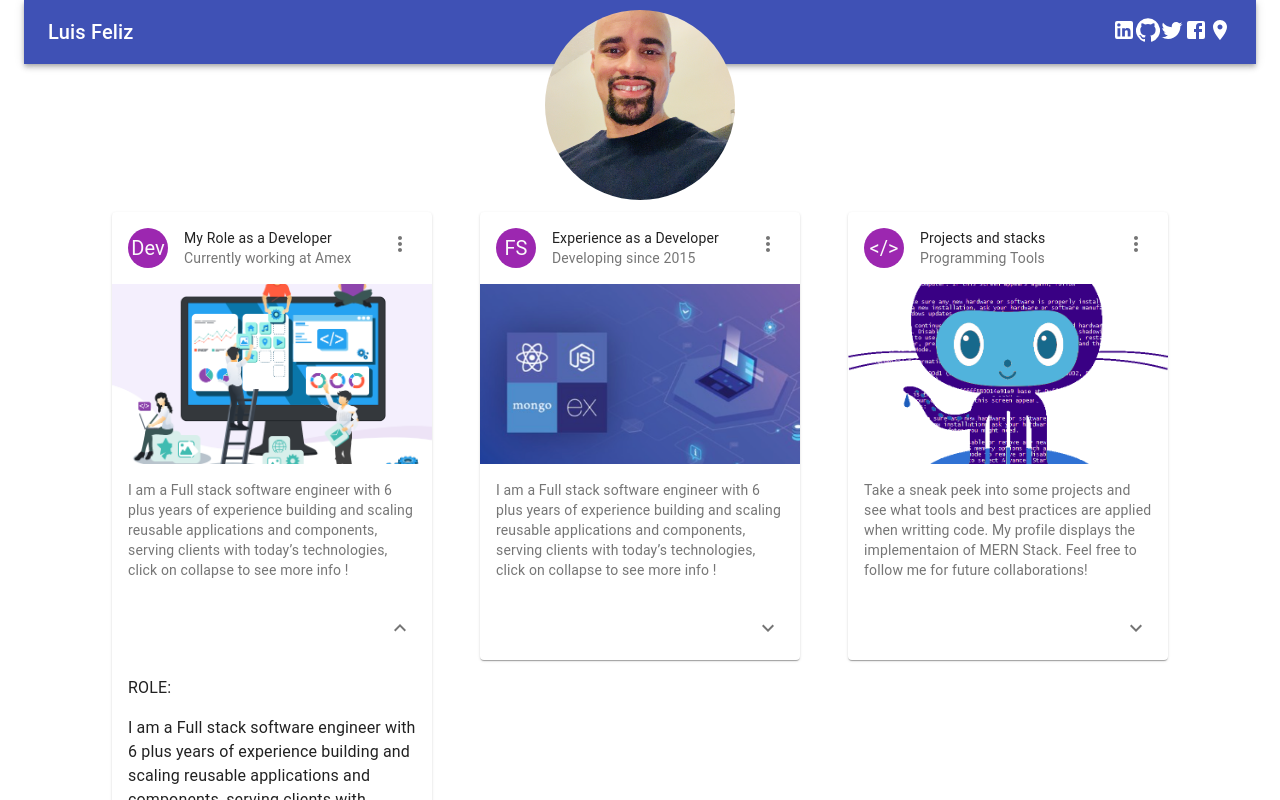
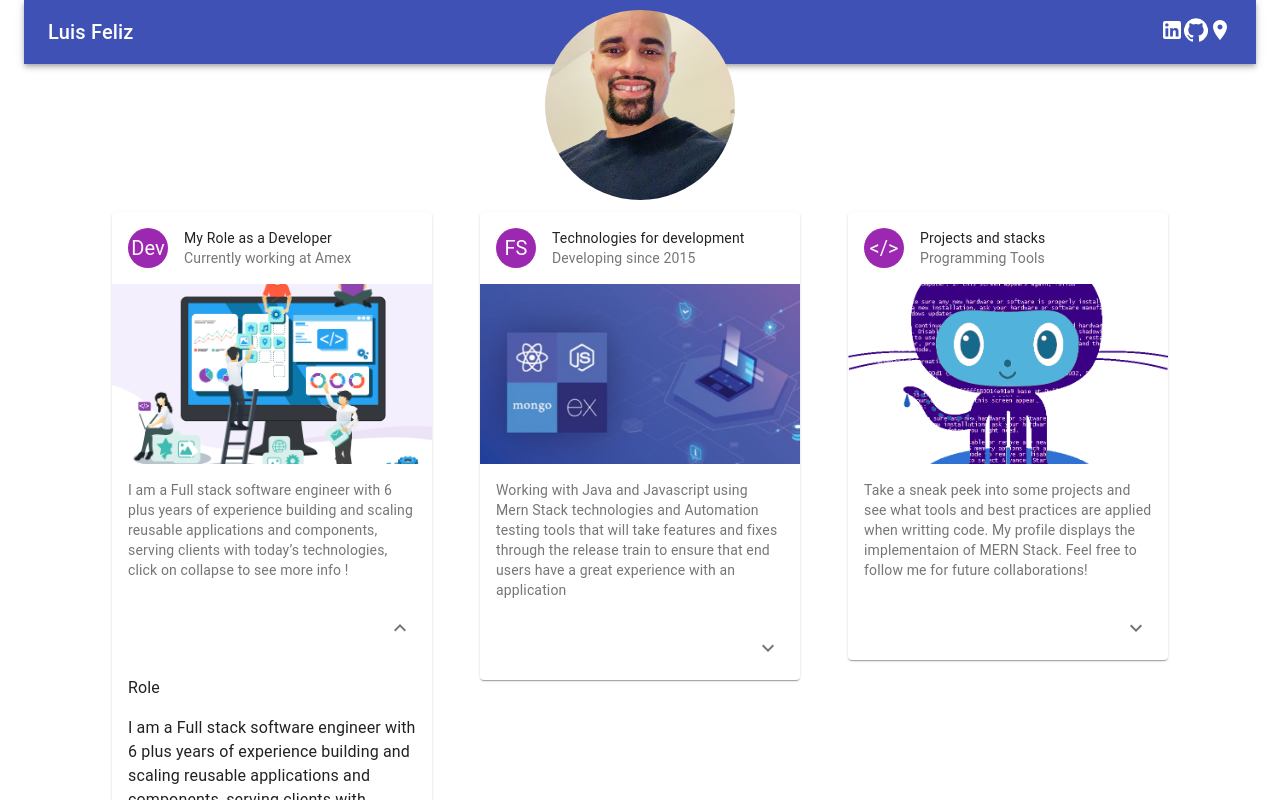
Before and after one commit to Luisfeliz3/dev-eng-portfolio, a React (Create React App) app: page / in a window 1280 px wide. Both pictures are taken after a click on the button 400 px from the left and 628 px from the top of the page. Shown: the top 800 px of the page. Built offline with nearby package versions, Linux system fonts and the light colour scheme.

Commit message:
chore(draft):updates a draft

```diff
--- a/src/components/Appbar/AppBar.js
+++ b/src/components/Appbar/AppBar.js
@@ -3,19 +3,10 @@
 import AppBar from '@material-ui/core/AppBar';
 import Toolbar from '@material-ui/core/Toolbar';
 import Typography from '@material-ui/core/Typography';
-import IconButton from '@material-ui/core/IconButton';
-import MenuIcon from '@material-ui/icons/Menu';
-import AccountCircle from '@material-ui/icons/AccountCircle';
-import Switch from '@material-ui/core/Switch';
-import FormControlLabel from '@material-ui/core/FormControlLabel';
-import FormGroup from '@material-ui/core/FormGroup';
-import MenuItem from '@material-ui/core/MenuItem';
 import Menu from '@material-ui/core/Menu';
 import GitHub from "@material-ui/icons/GitHub";
 import LinkedIn from "@material-ui/icons/LinkedIn";
 import LocationOnIcon from "@material-ui/icons/LocationOn";
-import Facebook from "@material-ui/icons/Facebook";
-import Twitter from "@material-ui/icons/Twitter";
 const useStyles = makeStyles((theme) => ({
   root: {
     flexGrow: 1,
@@ -46,6 +37,8 @@
     setAnchorEl(null);
   };
 
+
+
   return (
     <div className={classes.root}>
 
@@ -56,11 +49,9 @@
           </Typography>
           {auth && (
             <div>
-             <LinkedIn/>
-             <GitHub/>
-             <Twitter/>
-             <Facebook/>
-             <LocationOnIcon/>
+             <LinkedIn  target="_blank" onClick={event =>  window.location.href='https://www.linkedin.com/in/luis-feliz-465b14192/'}/>
+             <GitHub onClick={event =>  window.location.href='https://github.com/Luisfeliz3'}/>
+             <LocationOnIcon onClick={event =>  window.location.href='https://tinyurl.com/3cdt6mt5'}/>
               <Menu
                 id="menu-appbar"
                 anchorEl={anchorEl}
@@ -76,8 +67,6 @@
                 open={open}
                 onClose={handleClose}
               >
-                <MenuItem onClick={handleClose}>Profile</MenuItem>
-                <MenuItem onClick={handleClose}>My account</MenuItem>
               </Menu>
             </div>
           )}
--- a/src/components/Card/Card.js
+++ b/src/components/Card/Card.js
@@ -19,16 +19,10 @@
     }
   }));
 
-
-
   export default function Card() {
     const classes = useStyles();
-
     const [data, setData] = useState(cards)
-
     useEffect(() => {
-      console.log(data.cards);
-      // setData(data)
     }, [data])
     return (
       <div className={classes.root}>
--- a/src/components/CardContext/CardContext.js
+++ b/src/components/CardContext/CardContext.js
@@ -1,21 +1,19 @@
-import React from 'react';
-import { makeStyles } from '@material-ui/core/styles';
-import clsx from 'clsx';
-import Card from '@material-ui/core/Card';
-import CardHeader from '@material-ui/core/CardHeader';
-import CardMedia from '@material-ui/core/CardMedia';
-import CardContent from '@material-ui/core/CardContent';
-import CardActions from '@material-ui/core/CardActions';
-import Collapse from '@material-ui/core/Collapse';
-import Avatar from '@material-ui/core/Avatar';
-import IconButton from '@material-ui/core/IconButton';
-import Typography from '@material-ui/core/Typography';
-import { purple } from '@material-ui/core/colors';
-import FavoriteIcon from '@material-ui/icons/Favorite';
-import ShareIcon from '@material-ui/icons/Share';
-import ExpandMoreIcon from '@material-ui/icons/ExpandMore';
-import MoreVertIcon from '@material-ui/icons/MoreVert';
-
+import React from "react";
+import { makeStyles } from "@material-ui/core/styles";
+import clsx from "clsx";
+import Card from "@material-ui/core/Card";
+import Button from "@material-ui/core/Button";
+import CardHeader from "@material-ui/core/CardHeader";
+import CardMedia from "@material-ui/core/CardMedia";
+import CardContent from "@material-ui/core/CardContent";
+import CardActions from "@material-ui/core/CardActions";
+import Collapse from "@material-ui/core/Collapse";
+import Avatar from "@material-ui/core/Avatar";
+import IconButton from "@material-ui/core/IconButton";
+import Typography from "@material-ui/core/Typography";
+import { purple } from "@material-ui/core/colors";
+import ExpandMoreIcon from "@material-ui/icons/ExpandMore";
+import MoreVertIcon from "@material-ui/icons/MoreVert";
 
 const useStyles = makeStyles((theme) => ({
   root: {
@@ -23,25 +21,41 @@
   },
   media: {
     height: 0,
-    paddingTop: '56.25%', // 16:9
+    paddingTop: "56.25%", // 16:9
   },
   expand: {
-    transform: 'rotate(0deg)',
-    marginLeft: 'auto',
-    transition: theme.transitions.create('transform', {
+    transform: "rotate(0deg)",
+    marginLeft: "auto",
+    transition: theme.transitions.create("transform", {
       duration: theme.transitions.duration.shortest,
     }),
   },
   expandOpen: {
-    transform: 'rotate(180deg)',
+    transform: "rotate(180deg)",
   },
   avatar: {
     backgroundColor: purple[500],
+
+  },
+  buttons: {
+    backgroundColor: purple[500],
+    margin: '20px',
   },
 }));
 
 export default function RecipeReviewCard(props) {
-  const {title, description, icon,blurb, icon2} = props.cards;
+  const {
+    id,
+    title,
+    description,
+    icon,
+    blurb,
+    icon2,
+    description_title,
+    link_1,
+    link_2,
+    link_3,
+  } = props.cards;
   const classes = useStyles();
   const [expanded, setExpanded] = React.useState(false);
 
@@ -54,35 +68,25 @@
       <CardHeader
         avatar={
           <Avatar aria-label="recipe" className={classes.avatar}>
-           {icon2}
+            {icon2}
           </Avatar>
         }
         action={
           <IconButton aria-label="settings">
-            <MoreVertIcon />
+            {/* <MoreVertIcon /> */}
           </IconButton>
         }
         title={title}
         subheader={blurb}
       />
-      <CardMedia
-        className={classes.media}
-        image= {icon}
-        title="Paella dish"
-      />
+      <CardMedia className={classes.media} image={icon} title="DEV-PICS" />
 
       <CardContent>
         <Typography variant="body2" color="textSecondary" component="p">
-        {description}
+          {description}
         </Typography>
       </CardContent>
       <CardActions disableSpacing>
-        {/* <IconButton aria-label="add to favorites">
-          <FavoriteIcon />
-        </IconButton> */}
-        {/* <IconButton aria-label="share">
-          <ShareIcon />
-        </IconButton> */}
         <IconButton
           className={clsx(classes.expand, {
             [classes.expandOpen]: expanded,
@@ -96,9 +100,28 @@
       </CardActions>
       <Collapse in={expanded} timeout="auto" unmountOnExit>
         <CardContent>
-          <Typography paragraph>ROLE:</Typography>
+          <Typography paragraph>{description_title}</Typography>
           <Typography paragraph>
-           {props.cards.details}
+            {props.cards.details}
+            {id === 3 ?
+          <ul >
+           <li>
+           <Button className={classes.buttons} variant="contained" color="primary" href= {link_1}>
+            Prepair Application
+            </Button>
+           </li>
+           <li>
+            <Button className={classes.buttons} variant="contained" color="orange" href= {link_2}>
+            How To
+            </Button>
+            </li>
+            <li>
+            <Button  className={classes.buttons} variant="contained" color="primary" href= {link_3}>
+            Prepair Application
+            </Button>
+            </li>
+            </ul> : " "
+          }
           </Typography>
         </CardContent>
       </Collapse>
--- a/src/data/cardData.js
+++ b/src/data/cardData.js
@@ -1,32 +1,64 @@
 export const cards = {
   cards: [
     {
-      id: "1",
+      id: 1,
       title: "My Role as a Developer",
       description: "I am a Full stack software engineer with 6 plus years of experience building and scaling reusable applications and components, serving clients with today’s technologies, click on collapse to see more info !",
+      description_title: "Role",
       details: "I am a Full stack software engineer with 6 plus years of experience building and scaling reusable applications and components, serving clients with today’s technologies. Applying industry tools such as MERN stack including but not limited to SSR, Front-End Development, WebPack, Databases, Frameworks, Programming languages, coding patterns and best practices. The Role embraces a full stack perspective, following agile methodologies while incorporating the SDLC and STLC cycles to release relevant features to production. I also stay in constant communication with Product Managers ,Product Owners, Design Teams, Back-End Teams and Marketing teams to bring forth the best and most efficient product to the valued customer. Reliable, Clean, Performant code delivered one sprint at a time ! ",
+      details_title : "",
       icon : `../static/webdev.png`,
       icon2 : "Dev",
       blurb : "Currently working at Amex",
 
     },
     {
-      id: "2",
-      title: "Experience as a Developer",
-      description: "I am a Full stack software engineer with 6 plus years of experience building and scaling reusable applications and components, serving clients with today’s technologies, click on collapse to see more info !",
-      details: "",
+      id: 2,
+      title: "Technologies for development",
+      description: "Working with Java and Javascript using Mern Stack technologies and Automation testing tools that will take features and fixes through the release train to ensure that end users have a great experience with an application",
+      description_title: "Tech Stacks",
+      details: `ReactJs, Redux, Flux, MVC Frameworks, Testing Frameworks, Selenium, cucumber, Jenkins,
+      NodeJs, MicroServices, Npm, Mocked Data, Docker, WireMock, Cross Browser testing, Back-End testing
+      ExpressJs,
+      HTML,
+      CSS,
+      JavaScript,
+      JQuery,
+      BootStrap,
+      API’s,
+      JSON,
+      AJAX,
+      Real Time Cloud Database via Firebase,
+      Heroku,
+      Git,
+      GitHub,
+      Templating,
+      Sessions,
+      Writing Test Cases,
+      Creating API’s,
+      User Authentication,
+      ORM,
+      Algorithms,
+      DataStructures
+      `,
+      details_title : "",
       icon : `../static/mernstack.png`,
       icon2 : "FS",
       blurb :"Developing since 2015"
     },
     {
-      id: "3",
+      id: 3,
       title: "Projects and stacks",
+      description_title: "Links To Projects",
       description: "Take a sneak peek into some projects and see what tools and best practices are applied when writting code. My profile displays the implementaion of MERN Stack. Feel free to follow me for future collaborations! ",
       details: "",
+      details_title : "",
       icon: `../static/github.png`,
       icon2 : "</>",
-      blurb : "Programming Tools"
+      blurb : "Programming Tools",
+      link_1 :"https://prepair-final.herokuapp.com/",
+      link_2 :"https://app-project2.herokuapp.com/posts",
+      link_3 :"https://luisfeliz3.github.io/weather_dashboard/"
     },
   ],
 
```
Also changed, not shown: src/App.js (+0 -31 lines).
